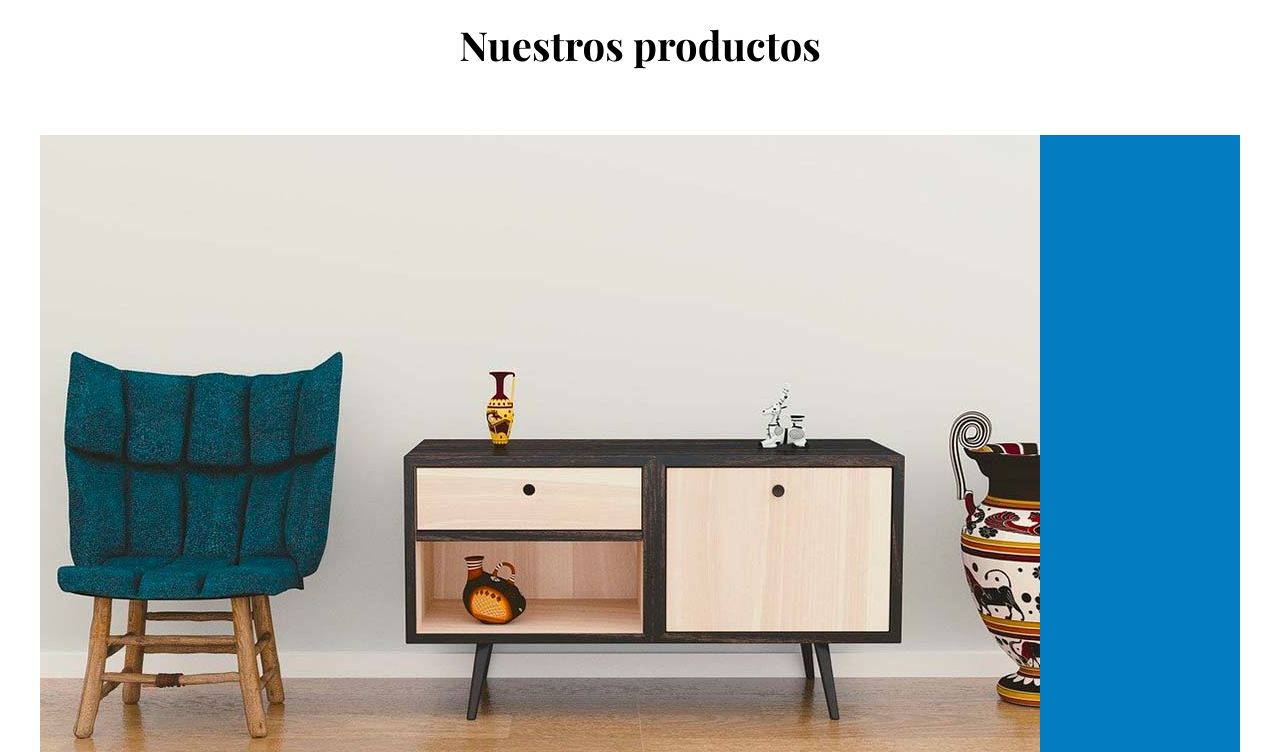
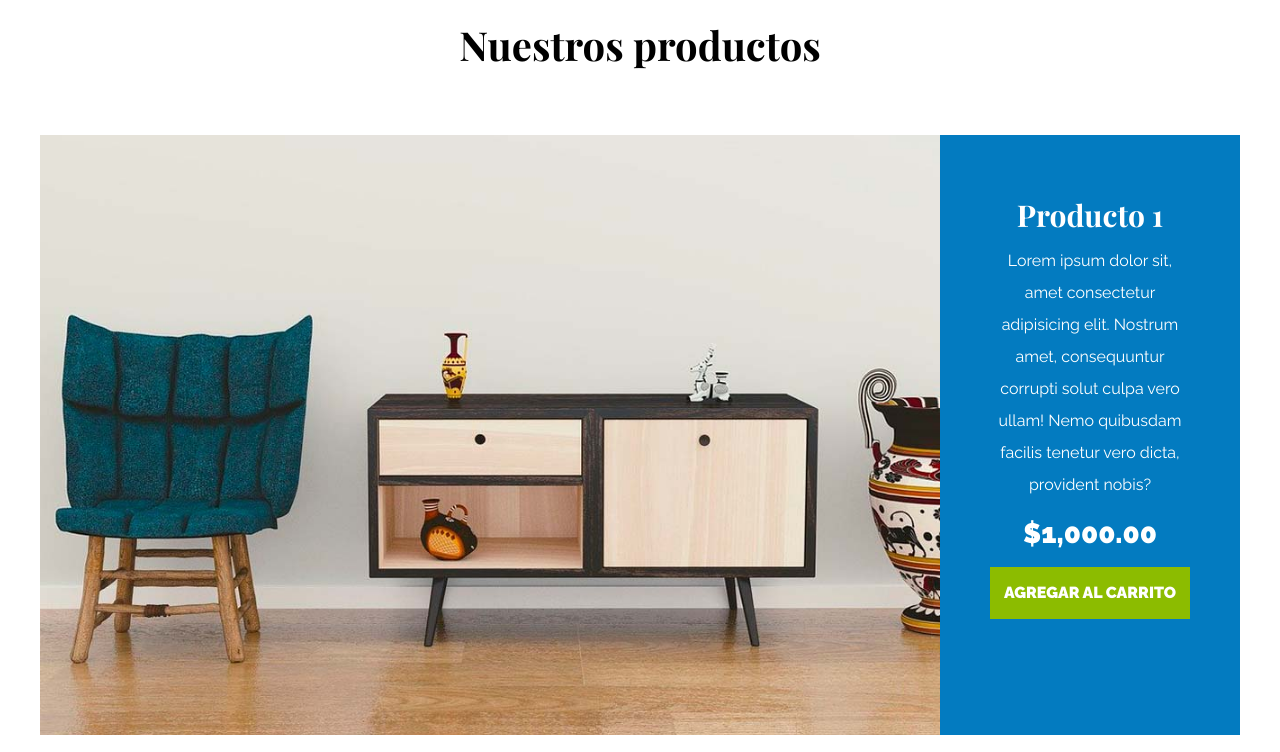
Before and after one commit to pedropalmeros/FurnitureStore, a plain HTML site: page index.html in a window 1280 px wide. Shown: the part 1860-2612 px from the top of the page. Drawn offline with nearby package versions, Linux system fonts and the light colour scheme.

Commit message:
[Mod] Placing the first element with display flex and object-fit cover

```diff
--- a/index.html
+++ b/index.html
@@ -63,7 +63,7 @@
                 <div class="texto-producto">
                     <h3>Producto 1</h3>
                     <p>Lorem ipsum dolor sit, amet consectetur adipisicing elit.
-                        Nostrum amet, consequuntur corrupti soluta culpa vero ullam!
+                        Nostrum amet, consequuntur corrupti solut culpa vero ullam!
                         Nemo quibusdam facilis tenetur vero dicta, provident nobis? </p>
                     <p class="precio">$1,000.00</p>
                     <a class="btn" href="#">Agregar al Carrito</a>
--- a/styles/styles.css
+++ b/styles/styles.css
@@ -157,8 +157,16 @@ img {
     grid-template-columns: repeat(6, 1fr);
 }
 .producto:nth-child(1){
+    display: grid;
     grid-column-end:7;
     grid-column-start: 1;
+    grid-template-columns: 3fr 1fr;
+}
+
+.producto:nth-child(1) img{
+    height: 60rem;
+    object-fit: cover;
+    width: 100%;
 }
 
 .producto:nth-child(2){
```
